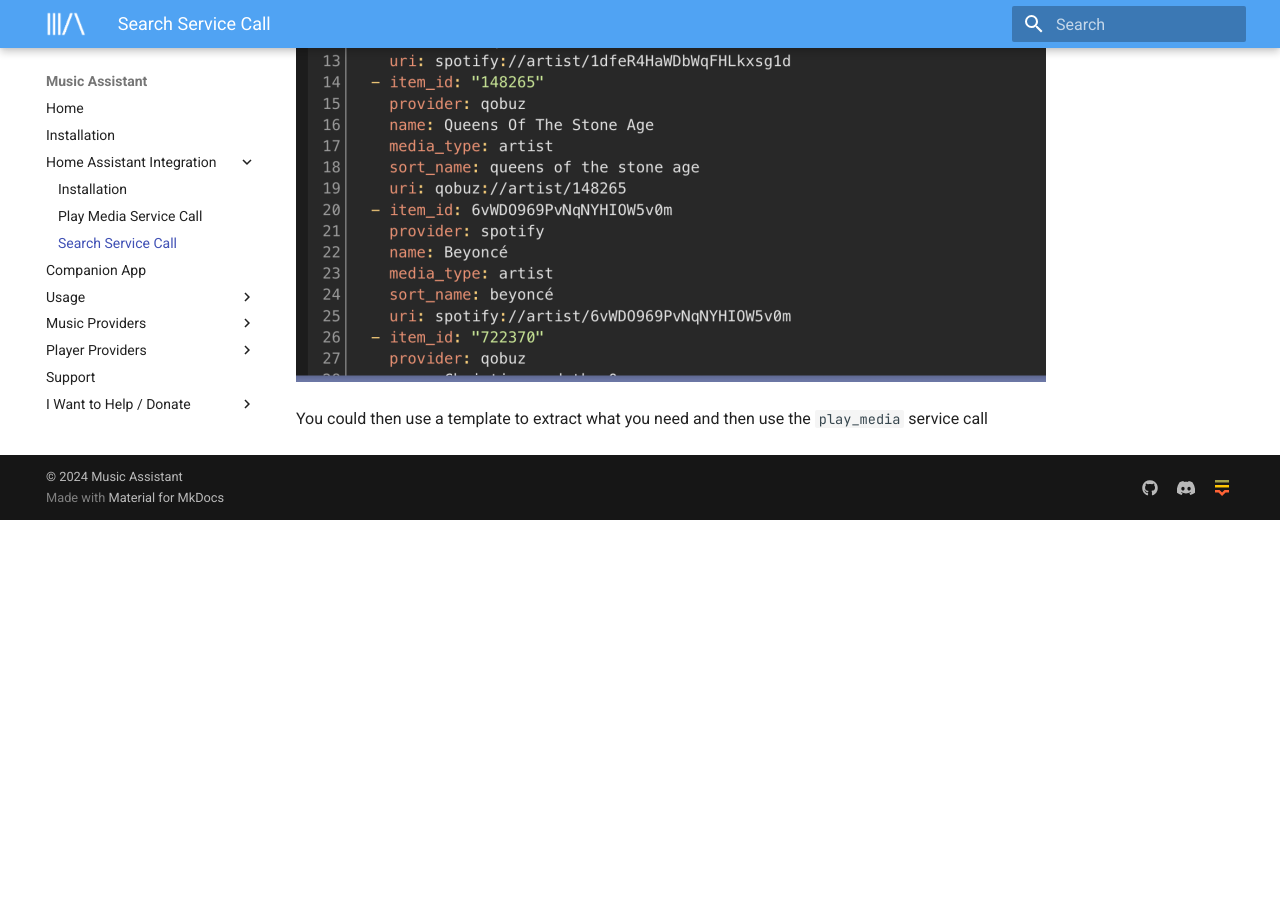
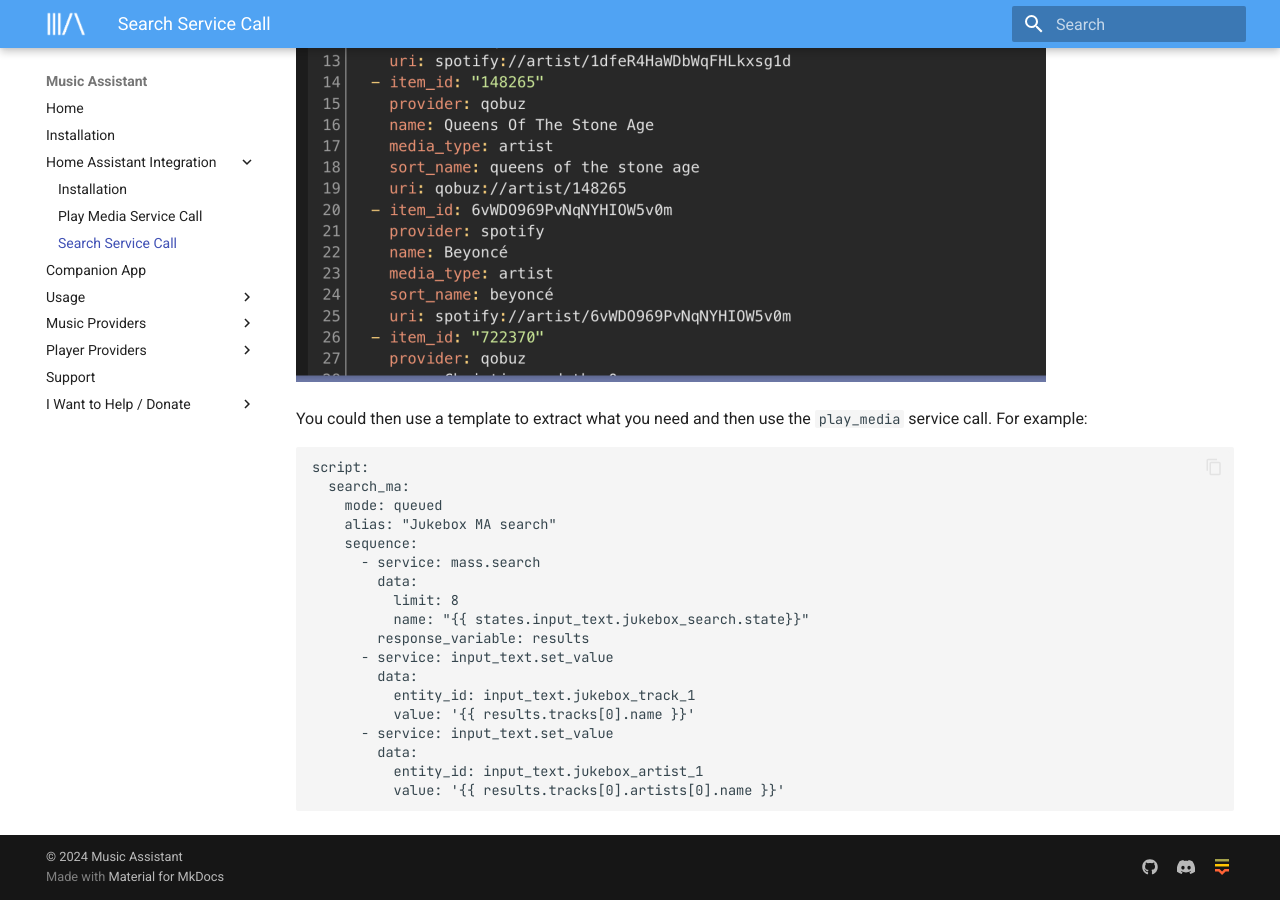
Before and after one commit to pwbriggs/music-assistant.github.io, an MkDocs documentation site: the page built from docs/faq/masssearch.md, in a window 1280 px wide and 900 px high, scrolled down 1041 px. Built offline with MkDocs 1.6.1 and Material for MkDocs 9.7.7, drawn with Linux system fonts in a browser that asks for light colours; before the commit the page ends 1561 px from its top, so only the background shows below that.

Commit message:
Add response_variable example

````diff
--- a/docs/faq/masssearch.md
+++ b/docs/faq/masssearch.md
@@ -8,4 +8,25 @@
 
 ![image](../assets/screenshots/service-call/search2.png)
 
-You could then use a template to extract what you need and then use the `play_media` service call
+You could then use a template to extract what you need and then use the `play_media` service call. For example:
+
+```
+script:
+  search_ma:
+    mode: queued
+    alias: "Jukebox MA search"
+    sequence:
+      - service: mass.search
+        data:
+          limit: 8
+          name: "{{ states.input_text.jukebox_search.state}}"
+        response_variable: results
+      - service: input_text.set_value
+        data:
+          entity_id: input_text.jukebox_track_1
+          value: '{{ results.tracks[0].name }}'
+      - service: input_text.set_value
+        data:
+          entity_id: input_text.jukebox_artist_1
+          value: '{{ results.tracks[0].artists[0].name }}'
+```
````
